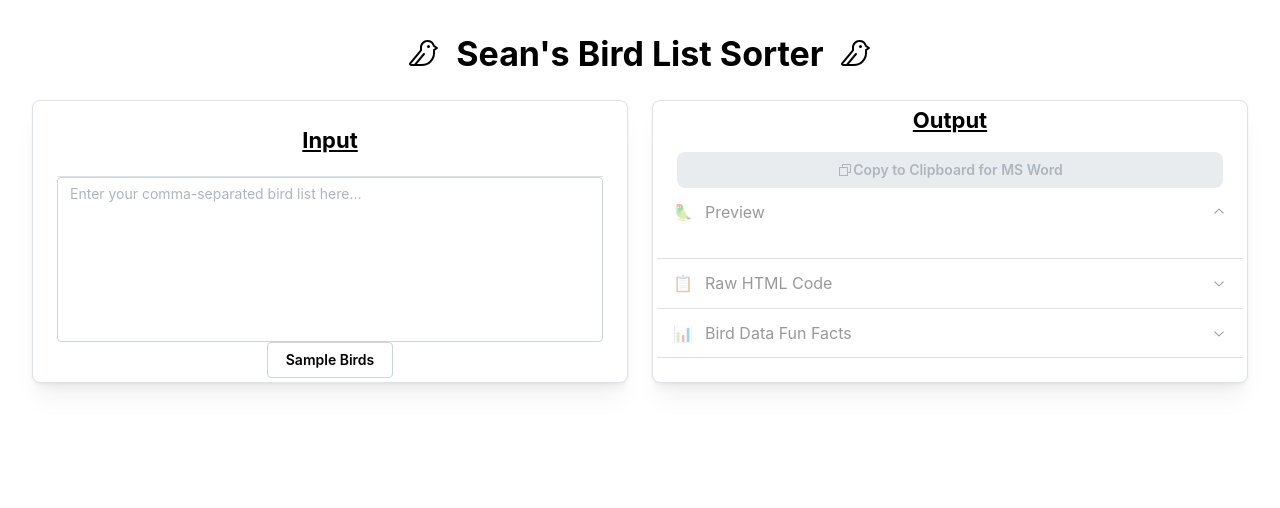
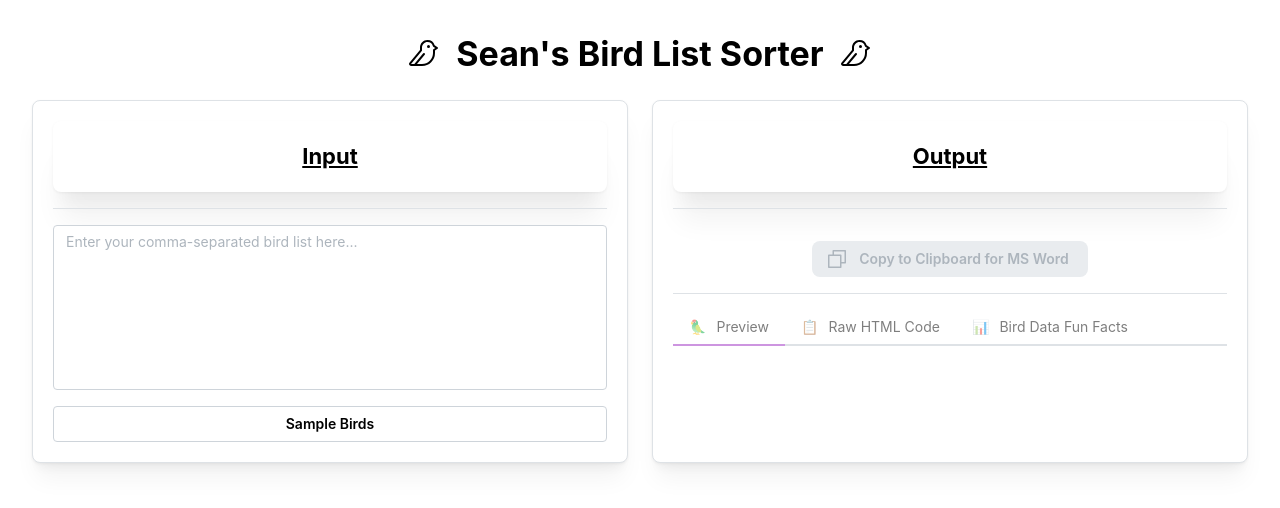
Before and after one commit to justinmcbride/sean-birds, a React (Vite) app: page / in a window 1280 px wide. Shown: the top 508 px of the page. Built offline with nearby package versions, Linux system fonts and the light colour scheme.

Commit message:
switch to tabs

```diff
--- a/src/App.tsx
+++ b/src/App.tsx
@@ -3,15 +3,15 @@ import "./App.css";
 import { useEffect, useRef, useState } from "react";
 
 import {
-  Accordion,
   Button,
-  Card,
   Code,
   Divider,
   Group,
+  Paper,
   Stack,
+  Tabs,
   Textarea,
-  Title
+  Title,
 } from "@mantine/core";
 import { notifications } from "@mantine/notifications";
 import { BirdIcon, CopyIcon } from "@phosphor-icons/react";
@@ -95,7 +95,7 @@ function App() {
       await navigator.clipboard.write([clipboardItem]);
       notifications.show({
         title: "Copied",
-        color: "theme.primaryColor.0",
+        color: "grape",
         message: "HTML content copied to clipboard!",
         position: "top-right",
       });
@@ -120,12 +120,14 @@ function App() {
       </Group>
 
       <Group align="stretch" justify="center" gap="xl" grow>
-        <Card shadow="md" padding="lg" radius="md" withBorder>
-          <Card.Section inheritPadding py="lg" bg="theme.primaryColor.0">
-            <Title order={3} td="underline">Input</Title>
-          </Card.Section>
-          <Divider />
-          <Card.Section inheritPadding>
+        <Paper shadow="md" p="lg" radius="md" withBorder>
+          <Paper withBorder={false} p="lg" mb="md">
+            <Title order={3} td="underline">
+              Input
+            </Title>
+          </Paper>
+          <Divider mb="md" />
+          <Stack gap="md">
             <Textarea
               ref={textareaRef}
               rows={7}
@@ -138,59 +140,76 @@ function App() {
               autoCapitalize="off"
               spellCheck="false"
             />
-            <Button variant="default" onClick={() => setText(SAMPLE_DATA)}>Sample Birds</Button>
-          </Card.Section>
-        </Card>
+            <Button variant="default" onClick={() => setText(SAMPLE_DATA)}>
+              Sample Birds
+            </Button>
+          </Stack>
+        </Paper>
 
-        <Card shadow="md" padding="lg" radius="md" withBorder>
-          <Card.Section>
-            <Title order={3} td="underline">Output</Title>
-          </Card.Section>
+        <Paper shadow="md" p="lg" radius="md" withBorder>
+          <Paper withBorder={false} p="lg" mb="md">
+            <Title order={3} td="underline">
+              Output
+            </Title>
+          </Paper>
+
+          <Divider mb="md" />
 
           <Button
-            fullWidth
             mt="md"
+            mb="md"
             radius="md"
             onClick={copyToClipboard}
             disabled={!htmlContent}
+            leftSection={<CopyIcon size={24} />}
           >
-            <CopyIcon size={16} />
             Copy to Clipboard for MS Word
           </Button>
 
-          <Card.Section>
-            <Accordion defaultValue={["preview"]} multiple={true}>
-              <Accordion.Item key="preview" value="preview">
-                <Accordion.Control icon="🦜" disabled={!birdList.length}>
+          <Divider mb="md" />
+
+          <Tabs defaultValue="preview">
+            <Tabs.List>
+              <Tabs.Tab
+                value="preview"
+                leftSection="🦜"
+                disabled={!birdList.length}
+              >
                 Preview
-                </Accordion.Control>
-                <Accordion.Panel>
+              </Tabs.Tab>
+              <Tabs.Tab
+                value="raw"
+                leftSection="📋"
+                disabled={!birdList.length}
+              >
+                Raw HTML Code
+              </Tabs.Tab>
+              <Tabs.Tab
+                value="data"
+                leftSection="📊"
+                disabled={!birdList.length}
+              >
+                Bird Data Fun Facts
+              </Tabs.Tab>
+            </Tabs.List>
+
+            <Tabs.Panel value="preview">
               <div dangerouslySetInnerHTML={{ __html: htmlContent }} />
-                </Accordion.Panel>
-              </Accordion.Item>
-              <Accordion.Item key="raw" value="raw">
-                <Accordion.Control icon="📋" disabled={!birdList.length}>
-                  Raw HTML Code
-                </Accordion.Control>
-                <Accordion.Panel>
+            </Tabs.Panel>
+
+            <Tabs.Panel value="raw">
               <Code block>{htmlContent}</Code>
-                </Accordion.Panel>
-              </Accordion.Item>
-              <Accordion.Item key="data" value="data">
-                <Accordion.Control icon="📊" disabled={!birdList.length}>
-                  Bird Data Fun Facts
-                </Accordion.Control>
-                <Accordion.Panel>
+            </Tabs.Panel>
+
+            <Tabs.Panel value="data">
               Number of birds: {birdList.length}
               <br />
               Longest common name: {longestCommonName}
               <br />
               Longest scientific name: {longestScientificName}
-                </Accordion.Panel>
-              </Accordion.Item>
-            </Accordion>
-          </Card.Section>
-        </Card>
+            </Tabs.Panel>
+          </Tabs>
+        </Paper>
       </Group>
     </Stack>
   );
```
Lines whose indentation alone changed are shown as unchanged.
